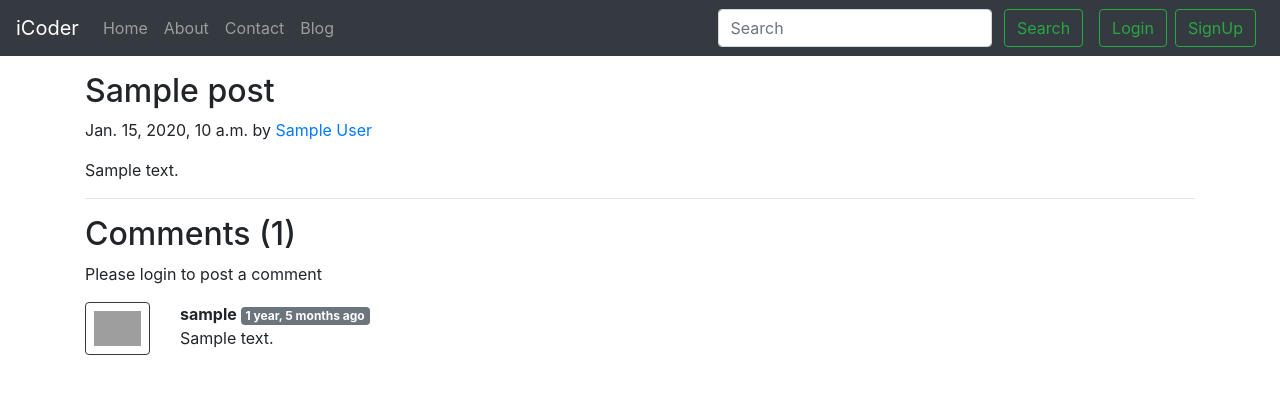
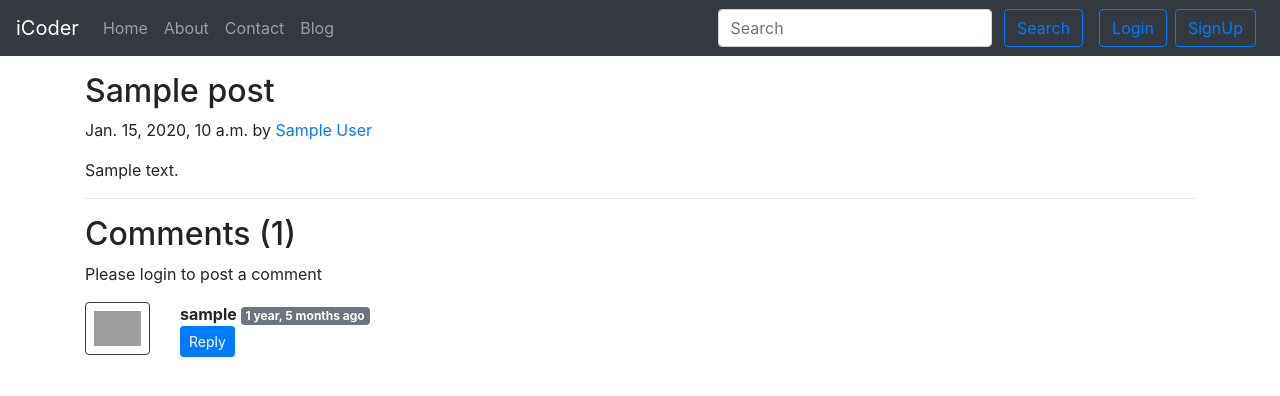
Before and after one commit to hritikarora28/Blog, a Django app: template templates/blog/blogPost.html in a window 1280 px wide. Shown: the top 396 px of the page. Run offline with Django 3.2, Linux system fonts and the light colour scheme; the template is opened without the code that fills it: most values are stand-ins (such as "Sample title", 1, 10 or a date in 2020); some libraries are stand-ins or nearby versions; grey boxes are pictures that could not be loaded.

Commit message:
comment reply added

```diff
--- /dev/null
+++ b/Blog/templatetags/extras.py
@@ -0,0 +1,7 @@
+from django import template
+
+register=template.Library()
+
+@register.filter(name='get_val')
+def get_val(dict, key):
+    return dict.get(key)
--- a/templates/base.html
+++ b/templates/base.html
@@ -37,7 +37,7 @@
           <div class="ml-auto form-inline ">
           <form method="get" action="/search"class="my-2 my-lg-0 mx-3">
             <input class="form-control mr-sm-2" type="search" placeholder="Search" aria-label="Search" name="query" id="query">
-            <button class="btn btn-outline-success my-2 my-sm-0 " type="submit">Search</button>
+            <button class="btn btn-outline-primary my-2 my-sm-0 " type="submit">Search</button>
 
           </form>
 
@@ -56,11 +56,11 @@
       </div>
 {% else %}
   <!-- Button to  trigger Login modal -->
-<button type="button" class="btn btn-outline-success mr-2" data-toggle="modal" data-target="#loginModal">
+<button type="button" class="btn btn-outline-primary mr-2" data-toggle="modal" data-target="#loginModal">
 Login
 </button>
 
-<button type="button" class="btn btn-outline-success mr-2" data-toggle="modal" data-target="#signupModal">
+<button type="button" class="btn btn-outline-primary mr-2" data-toggle="modal" data-target="#signupModal">
 SignUp
 </button>
 {% endif %}
--- a/templates/blog/blogHome.html
+++ b/templates/blog/blogHome.html
@@ -11,7 +11,7 @@
     <div class="row no-gutters border rounded overflow-hidden flex-md-row mb-4 shadow-sm h-md-250 my-4 position-relative">
         <div class="col p-4 d-flex flex-column position-static">
             <strong class="d-inline-block mb-2 text-primary">Artical By-{{post.author}}</strong>
-            <h3 class="mb-0">{{post.title}}</h3>
+            <h3 class="mb-0"><a href="/blog/{{post.slug}}" class="text-dark">{{post.title}}</a></h3>
             <div class="mb-1 text-muted">{{post.timestamp}}</div>
             <p class="card-text mb-auto">{{post.content | truncatechars:100 }}</p>
             <div class="my-2">
--- a/templates/blog/blogPost.html
+++ b/templates/blog/blogPost.html
@@ -2,14 +2,15 @@
 {% block title %} Blogpost{% endblock title %}
 {% block body %}
 {% load humanize %}
-<div class="container my-3 ">
+{% load extras %}
+<div class="container my-3">
     <h2 class="blog-post-title">{{post.title}}</h2>
     <p class="blog-post-meta">{{post.timeStamp}} by <a href="/about">{{post.author}}</a></p>
     <p>{{post.content}}</p>
     <hr>
 </div>
 <div class="container">
-    <h2> Comments ({{comments.count}})</h2>
+    <h2> Comments ({{comments.count}}) </h2>
     <div class="my-2">
         {% if user.is_authenticated %}
         <form action="/blog/postComment" method="post">
@@ -19,26 +20,49 @@
                 <input type="text" class="form-control" name="comment" placeholder="Enter comment here">
             </div>
             <input type="hidden" name="postSno" value="{{post.sno}}">
+            <input type="hidden" name="parentSno" value="">
             <button type="submit" class="btn btn-primary">Submit</button>
         </form>
         {% else %}
         Please login to post a comment
         {% endif %}
-
-
     </div>
     {% for comment in comments %}
     <div class="row my-3">
         <div class="col-md-1  ">
-        <img class="rounded mx-auto d-block w-100 border border-dark p-2" src="/static/img/user.png"  alt="user">
+            <img class="rounded mx-auto d-block w-100 border border-dark p-2" src="/static/img/user.png" alt="user">
         </div>
         <div class="col-md-11 ">
         <b> {{comment.user.username}} </b> <span class="badge badge-secondary ">{{comment.timestamp| naturaltime}}</span>
-        <div>   {{comment.comment}} </div>
+            <div class="reply mx-0">
+
+                <button class="btn btn-sm btn-primary" type="button" data-toggle="collapse" data-target="#replyBox{{comment.sno}}" aria-expanded="false" aria-controls="replyBox{{comment.sno}}">
+                    Reply
+                </button>
+                <div class="collapse" id="replyBox{{comment.sno}}">
+                    <div class="card card-body my-2">
+                        <form action="/blog/postComment" method="post">
+                            {% csrf_token %}
+                            <div class="form-group">
+                                <label for="comment">Post a reply </label>
+                                <input type="text" class="form-control" name="comment" placeholder="Enter comment here">
+                                <input type="hidden" name="parentSno" value="{{comment.sno}}">
+                            </div>
+                            <input type="hidden" name="postSno" value="{{post.sno}}">
+                            <button type="submit" class="btn btn-primary">Submit</button>
+                        </form>
+                    </div>
+                </div>
+
+                <div class="replies  my-2 ">
+                {% for reply in replyDict|get_val:comment.sno %}
+                {{reply}}
+                <br>
+                {% endfor %}
+                </div>
+            </div>
         </div>
     </div>
     {% endfor %}
-
-
 </div>
 {% endblock %}
```
Also changed, not shown: Blog/views.py (+35 -22 lines), Blog/templatetags/__init__.py (added), db.sqlite3. Lines whose indentation alone changed are shown as unchanged.
